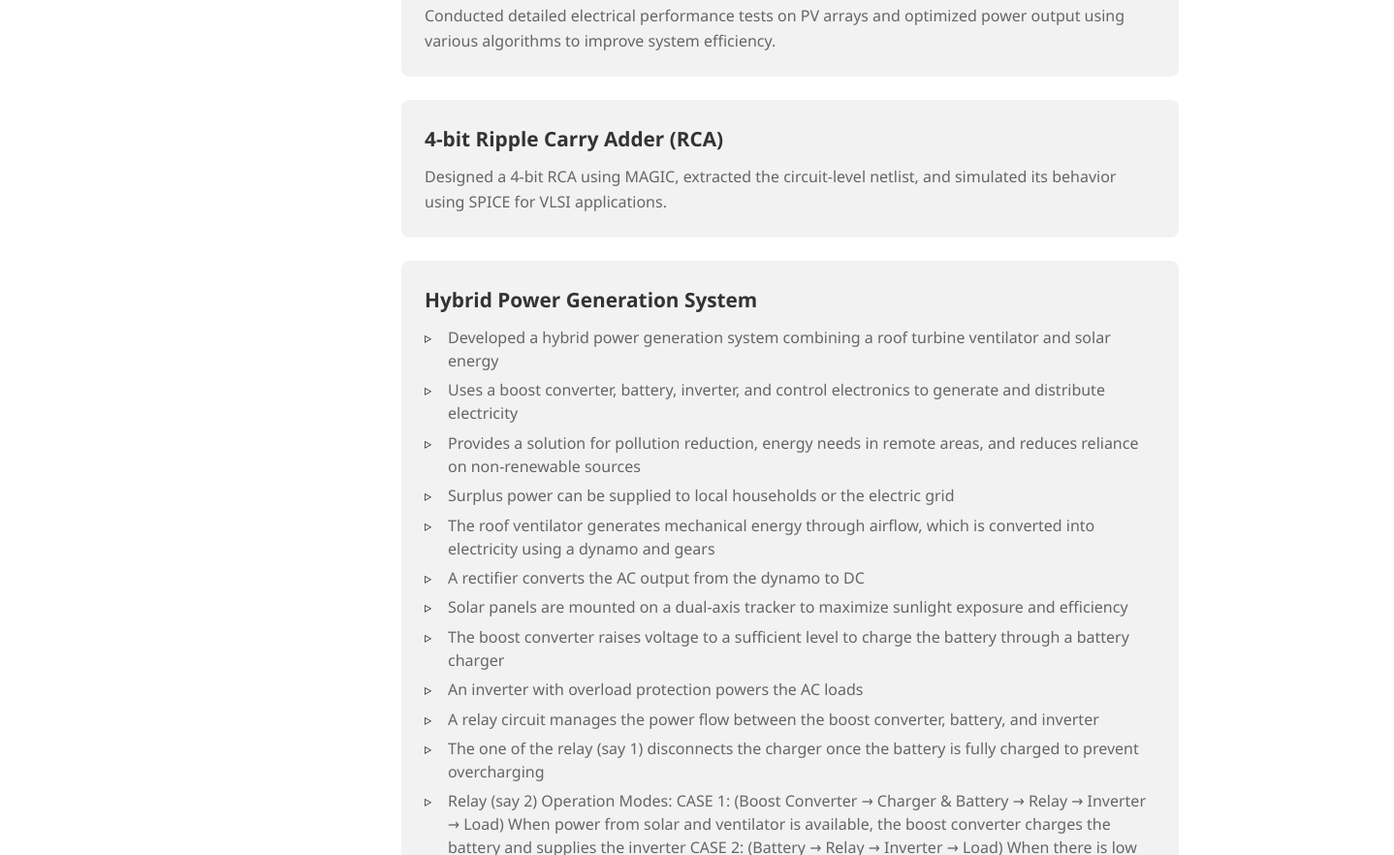
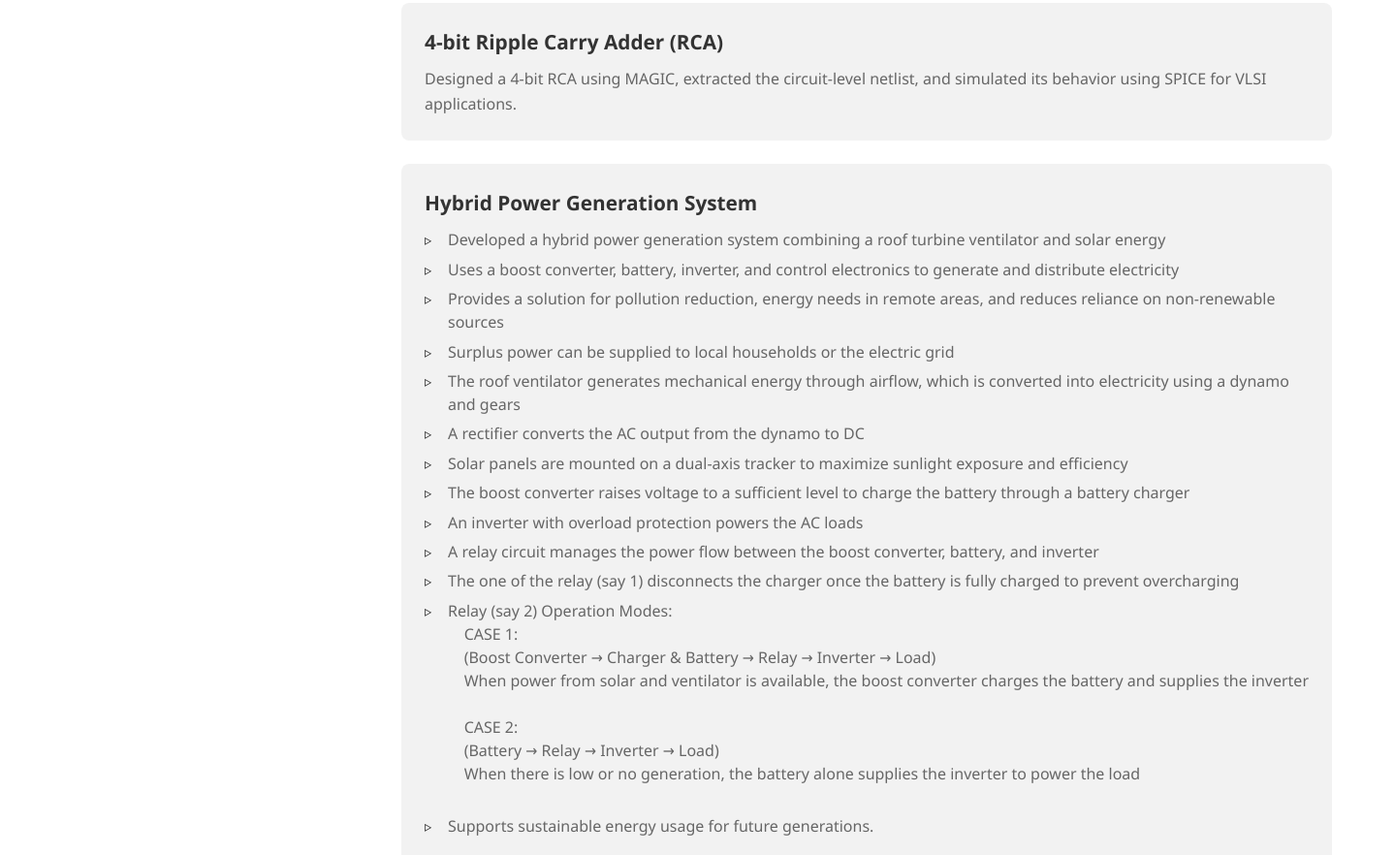
Before and after one commit to GaneshK352/Portfolio, a plain HTML site: page index.html in a window 1280 px wide. Shown: the part 2712-3594 px from the top of the page at 97% size, 1438 px wide, since content can reach past the window. Drawn offline with Linux system fonts and the light colour scheme.

Commit message:
Update index.html

```diff
--- a/index.html
+++ b/index.html
@@ -980,14 +980,19 @@
                             <li>An inverter with overload protection powers the AC loads</li>
                             <li>A relay circuit manages the power flow between the boost converter, battery, and inverter</li>
                             <li>The one of the relay (say 1) disconnects the charger once the battery is fully charged to prevent overcharging</li>
-                            <li>Relay (say 2) Operation Modes:
-                              CASE 1:
-                             (Boost Converter → Charger & Battery → Relay → Inverter → Load)
-                              When power from solar and ventilator is available, the boost converter charges the battery and supplies the inverter
+                            <li>
+  <pre>
+Relay (say 2) Operation Modes:
+    CASE 1:
+    (Boost Converter → Charger & Battery → Relay → Inverter → Load)
+    When power from solar and ventilator is available, the boost converter charges the battery and supplies the inverter
 
-                             CASE 2:
-                             (Battery → Relay → Inverter → Load)
-                             When there is low or no generation, the battery alone supplies the inverter to power the load</li>
+    CASE 2:
+    (Battery → Relay → Inverter → Load)
+    When there is low or no generation, the battery alone supplies the inverter to power the load
+  </pre>
+</li>
+
                           <li>Supports sustainable energy usage for future generations.</li>
                            </ul>
                </div>
```
